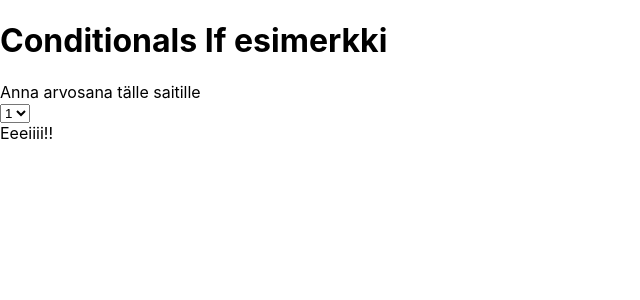
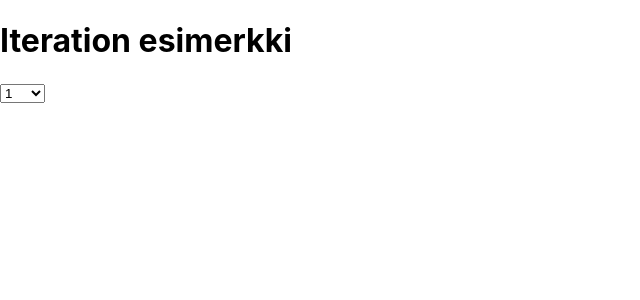
Before and after one commit to andyMcLang/building-applications-with-react-and-aspnet-core, a React (Create React App) app in the folder react-movies/: page / in a window 1280 px wide. Shown: the top 300 px of the page, without its empty margins (0-640 px from the left). Built offline with nearby package versions, Linux system fonts and the light colour scheme.

Commit message:
47. Dynamically Generating UI from an Array valmis!

```diff
--- /dev/null
+++ b/react-movies/src/MapExample.tsx
@@ -0,0 +1,21 @@
+export default function MapExample() {
+  const arr = Array(100).fill(0);
+
+  return (
+    <>
+      <h1>Iteration esimerkki</h1>
+
+      <select
+        onChange={(e) => {
+          console.log(e.currentTarget.value);
+        }}
+      >
+        {arr.map((number, index) => (
+          <option key={index + 1} value={index + 1}>
+            {index + 1}
+          </option>
+        ))}
+      </select>
+    </>
+  );
+}
--- a/react-movies/src/index.tsx
+++ b/react-movies/src/index.tsx
@@ -2,14 +2,14 @@ import React from "react";
 import ReactDOM from "react-dom/client";
 import "./index.css";
 import reportWebVitals from "./reportWebVitals";
-import ConditionalsIf from "./ConditionalsIf";
+import MapExample from "./MapExample";
 
 const root = ReactDOM.createRoot(
   document.getElementById("root") as HTMLElement
 );
 root.render(
   <React.StrictMode>
-    <ConditionalsIf />
+    <MapExample />
   </React.StrictMode>
 );
 
```
